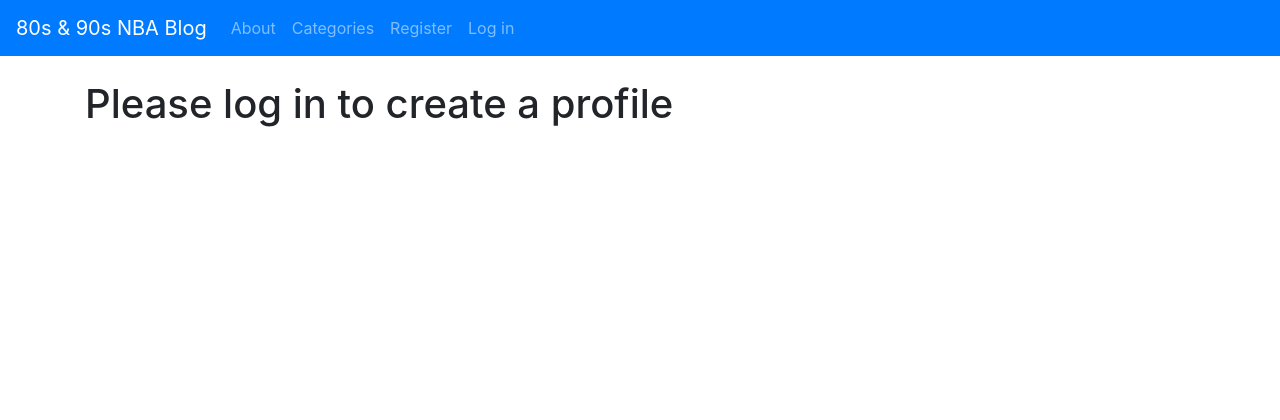
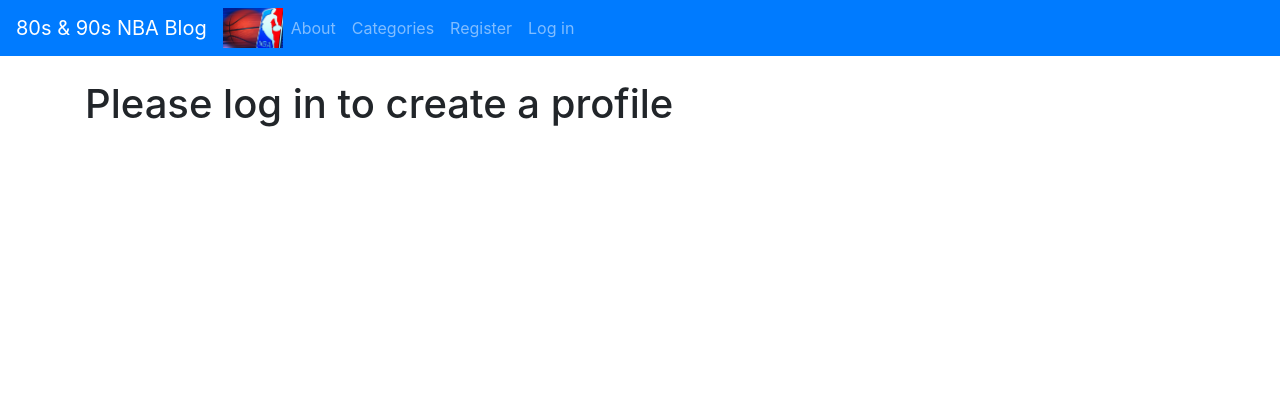
Before and after one commit to Code-Institute-Submissions/i-love-this-game, a Django app: page /members/create_profile_page/ in a window 1280 px wide. Shown: the top 420 px of the page. Run offline with Django 4.2, Linux system fonts and the light colour scheme; some libraries are stand-ins or nearby versions.

Commit message:
Add logo image to the navbar in base.html

```diff
--- a/theblog/templates/base.html
+++ b/theblog/templates/base.html
@@ -27,11 +27,13 @@
                 80s & 90s NBA Blog
             {% endblock %}
         </title>
+        <!-- Favicon -->
         <link href="{% static 'images/favicon-basketball.png' %}" rel="shortcut icon" type="image/png">
     </head>
     <body>
         <!-- Navbar -->
         <nav class="navbar sticky-top navbar-expand-lg navbar-dark bg-primary">
+            <!-- Logo -->
             <a class="navbar-brand" href="{% url 'home' %}">80s & 90s NBA Blog</a>
             <button class="navbar-toggler" type="button" data-toggle="collapse" data-target="#navbarSupportedContent"
             aria-controls="navbarSupportedContent" aria-expanded="false" aria-label="Toggle navigation">
@@ -39,6 +41,10 @@
             </button>
             <div class="collapse navbar-collapse" id="navbarSupportedContent">
                 <ul class="navbar-nav mr-auto">
+                    <!-- Logo image -->
+                    <li class="nav-item">
+                        <img src="{% static 'images/logo.png' %}" width="60" height="40" alt="Logo">
+                    </li>
                     <!-- About -->
                     <li class="nav-item">
                         <a class="nav-link" href="{% url 'about' %}">About</a>
```
Also changed, not shown: theblog/static/images/logo.png (added).
